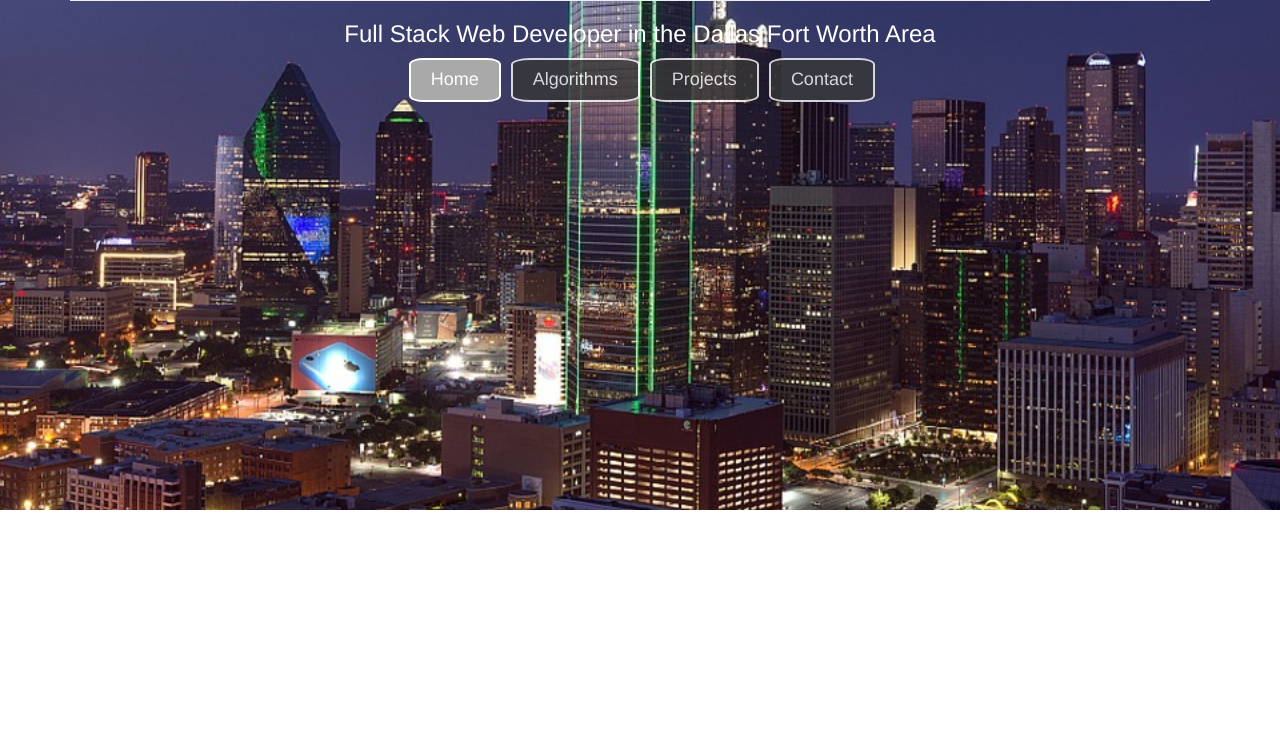
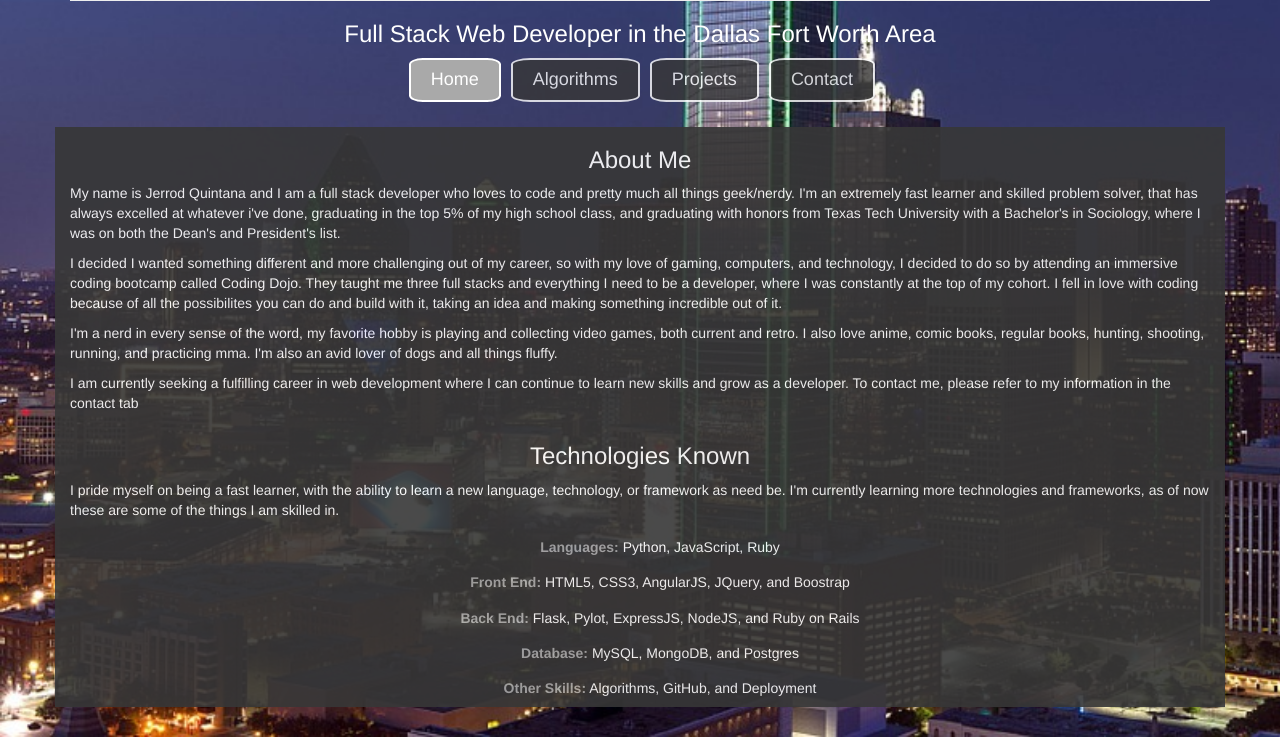
Before and after one commit to jerrodq2/portfolio_mean, a website: page client/index.html in a window 1280 px wide. Shown: the part 290-1027 px from the top of the page. Before the commit the page ends 800 px from the top, so only its background shows below. Drawn offline with nearby package versions, Linux system fonts and the light colour scheme; some packages are replaced by stand-ins of ours.

Commit message:
finished index page, moved css related to content page to its own file, content.css

```diff
--- a/client/contact.ejs
+++ b/client/contact.ejs
@@ -12,6 +12,7 @@
     <script src="angular-route/angular-route.js" charset="utf-8"></script>
     <!-- End Bower Components -->
     <link rel="stylesheet" href="./static/css/main.css">
+    <link rel="stylesheet" href="./static/css/contact.css">
   </head>
   <body class="container main_back">
     <div class="row">
--- a/client/index.html
+++ b/client/index.html
@@ -37,5 +37,27 @@
       </div>
     </nav>
 
+
+    <div class="row">
+      <div class="col-xs-12 about">
+      <h3>About Me</h3>
+      <p>My name is Jerrod Quintana and I am a full stack developer who loves to code and pretty much all things geek/nerdy. I'm an extremely fast learner and skilled problem solver, that has always excelled at whatever i've done, graduating in the top 5% of my high school class, and graduating with honors from Texas Tech University with a Bachelor's in Sociology, where I was on both the Dean's and President's list.</p>
+      <p>I decided I wanted something different and more challenging out of my career, so with my love of gaming, computers, and technology, I decided to do so by attending an immersive coding bootcamp called Coding Dojo. They taught me three full stacks and everything I need to be a developer, where I was constantly at the top of my cohort. I fell in love with coding because of all the possibilites you can do and build with it, taking an idea and making something incredible out of it.</p>
+      <p>I'm a nerd in every sense of the word, my favorite hobby is playing and collecting video games, both current and retro. I also love anime, comic books, regular books, hunting, shooting, running, and practicing mma. I'm also an avid lover of dogs and all things fluffy.</p>
+      <p>I am currently seeking a fulfilling career in web development where I can continue to learn new skills and grow as a developer. To contact me, please refer to my information in the contact tab </p>
+    </div>
+
+    <div class="col-xs-12 about">
+    <h3>Technologies Known</h3>
+    <p>I pride myself on being a fast learner, with the ability to learn a new language, technology, or framework as need be. I'm currently learning more technologies and frameworks, as of now these are some of the things I am skilled in.</p>
+    <ul>
+      <li><h5><span><b>Languages:</b></span> Python, JavaScript, Ruby</h5></li>
+      <li><h5><span><b>Front End:</b></span> HTML5, CSS3, AngularJS, JQuery, and Boostrap</h5></li>
+      <li><h5><span><b>Back End:</b></span> Flask, Pylot, ExpressJS, NodeJS, and Ruby on Rails</h5></li>
+      <li><h5><span><b>Database:</b></span> MySQL, MongoDB, and Postgres</h5></li>
+      <li><h5><span><b>Other Skills:</b></span> Algorithms, GitHub, and Deployment</h5></li>
+    </ul>
+  </div>
+    </div>
   </body>
 </html>
--- a/client/static/css/main.css
+++ b/client/static/css/main.css
@@ -1,5 +1,6 @@
 .container{
   margin-top: 40px;
+  padding-bottom: 30px;
 }
 .main_back{
   background-image: url("../images/dallas.jpg");
@@ -36,42 +37,18 @@
 .selected{
   background-color: darkgrey;
 }
-.contact li{
-  text-align: left;
+.about{
+  background-color: #373737;
+  opacity: 0.9;
+}
+.about li{
+  text-align: center;
   list-style-type: none;
+  margin-top: 20px;
 }
-.contact h4{
-  display: inline;
+.about p{
+  text-align: left
 }
-.phone{
-  background-color: white;
-  border-radius: 10%;
-  padding: 2px;
-  height: 60px;
-  width: 60px;
-  margin: 10px 10px 10px 0;
+.about span{
+  color: darkgrey;
 }
-.mail{
-  background-color: white;
-  border-radius: 10%;
-  padding: 2px;
-  height: 60px;
-  width: 60px;
-  margin: 10px 10px 10px -0;
-}
-.link{
-  background-color: white;
-  border-radius: 12%;
-  padding: 0px;
-  height: 60px;
-  width: 60px;
-  margin: 10px 10px 10px 0;
-}
-.git{
-  background-color: white;
-  border-radius: 10%;
-  padding: 2px;
-  height: 60px;
-  width: 60px;
-  margin: 10px 10px 10px -0;
-}
```
Also changed, not shown: client/static/css/contact.css (added, +40 -0 lines).
